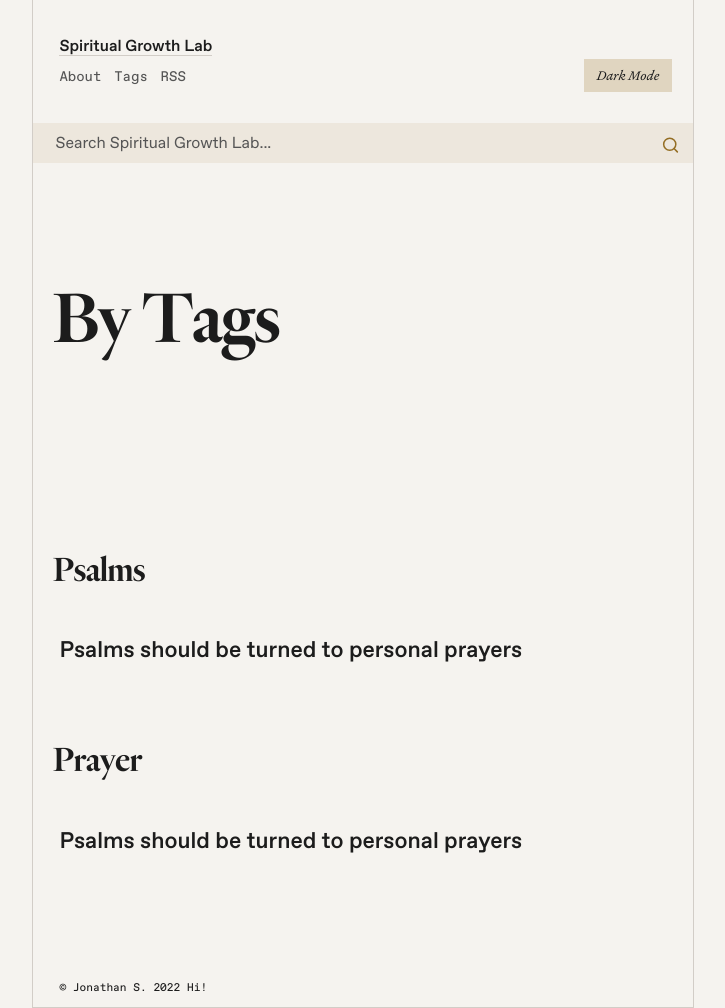
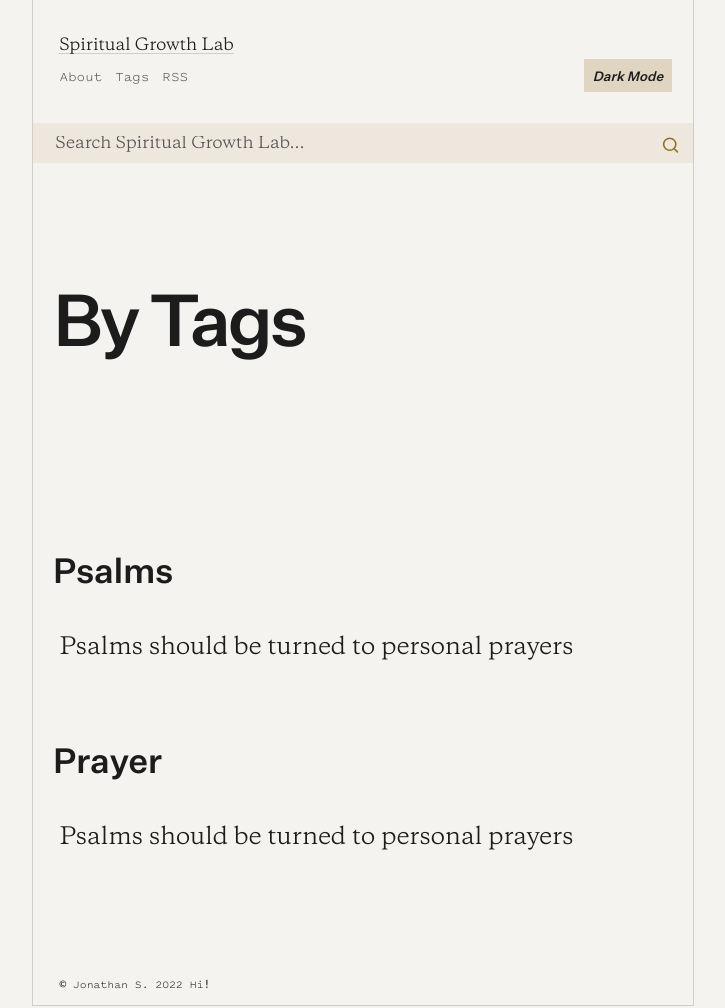
Before and after one commit to jsantiago611/digital-garden-master, a Jekyll site: the page built from tags.md, in a window 1280 px wide. Shown: the whole page, without its empty margins (277-1002 px from the left). Built offline with Jekyll 4.4.1, drawn with Linux system fonts in a browser that asks for light colours.

Commit message:
changing font families

```diff
--- a/assets/css/Style.css
+++ b/assets/css/Style.css
@@ -263,9 +263,9 @@ html[data-theme="dark"] {
   --line-height-snug: 1.375;
 
   /* Font family */
-  --font-family-serif: 'Heldane', serif;
-  --font-family-mono: 'FavoritMono', 'SFMono-Regular', 'Menlo', monospace;
-  --font-family-sans: 'Favorit', 'Univers', 'Helvetica', '-apple-system', 'BlinkMacSystemFont', sans-serif;
+  --font-family-serif: 'untitled', serif;
+  --font-family-mono: 'pitch sans', 'SFMono-Regular', 'Menlo', monospace;
+  --font-family-sans: 'Copernicus', 'Univers', 'Helvetica', '-apple-system', 'BlinkMacSystemFont', sans-serif;
 
   --font-family-base: var(--font-family-sans);
 
@@ -365,7 +365,7 @@ main {
 	font-feature-settings: pnum;
 	font-family: var(--font-family-serif), Times, "Times New Roman", serif;
 	font-weight: 500;
-	letter-spacing: -0.015em;
+	letter-spacing: -0.05em;
 	line-height: 1;
 	margin: 36px 0 8px;
 	color: var(--c-text-strong)
```
